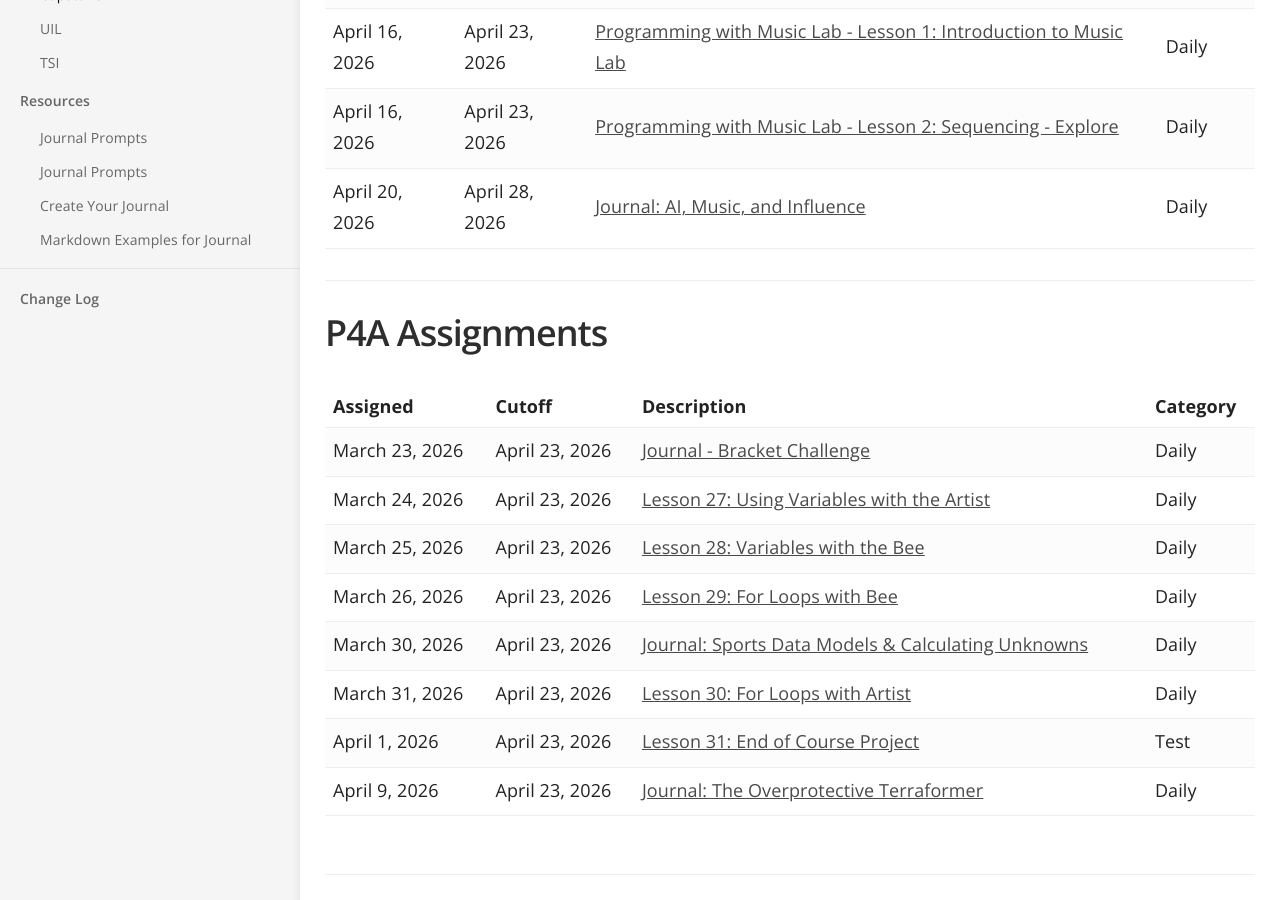
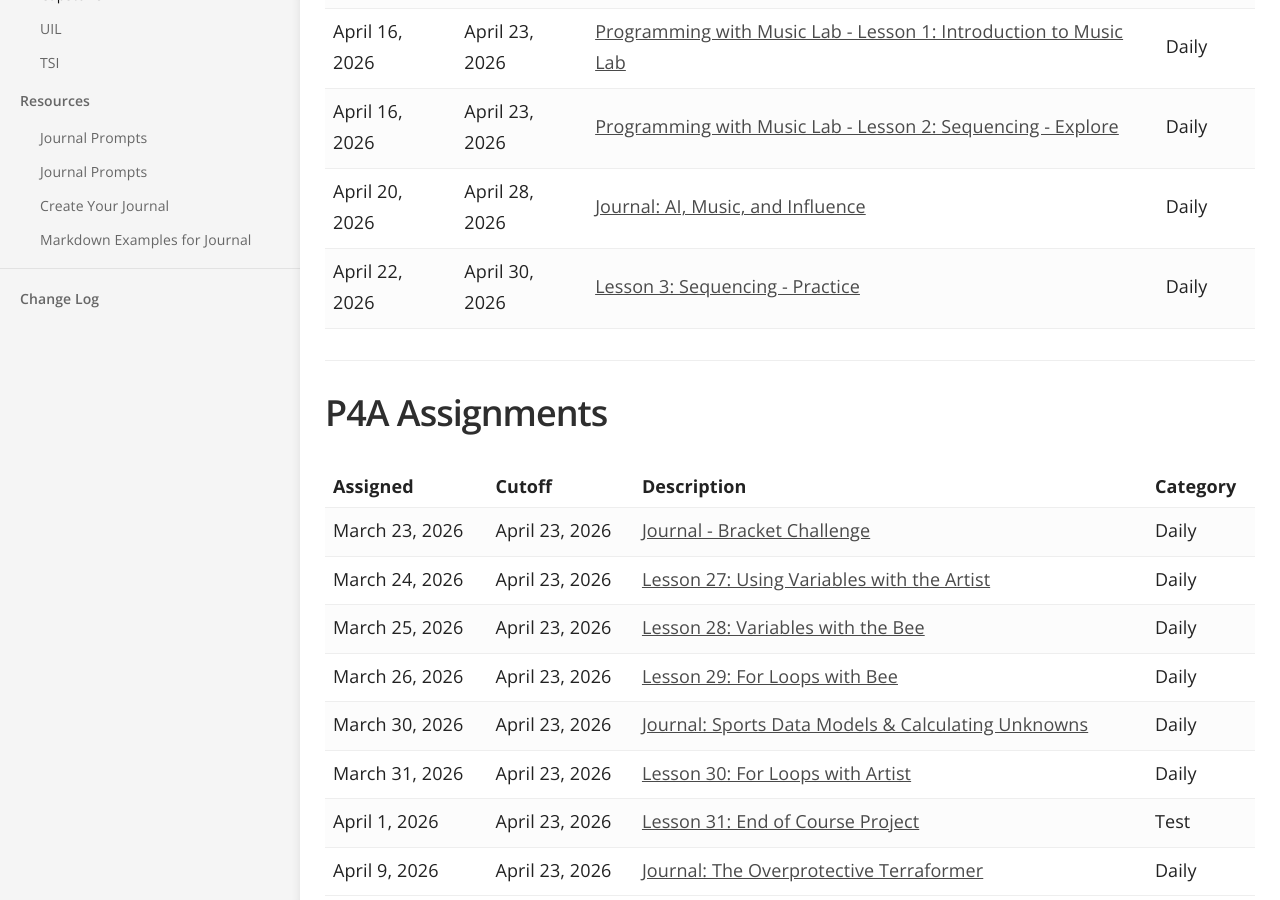
Before and after one commit to mswhitby/classroom, a Jekyll site: the page built from _docs/classes/1st.md, in a window 1280 px wide and 900 px high, scrolled down 446 px. Built offline with Jekyll 4.4.1, drawn with Linux system fonts in a browser that asks for light colours.

Commit message:
Updated lessons

```diff
--- a/_docs/classes/1st.md
+++ b/_docs/classes/1st.md
@@ -42,6 +42,14 @@ order: 1
     <td align="left"><a href="https://github.com/mswhitby/classroom/blob/main/_docs/classes/1st.md#april-20-2026">Journal: AI, Music, and Influence</a></td>
     <td align="left">Daily</td>
   </tr>
+
+  <tr>
+    <td align="left">April 22, 2026</td>
+    <td align="left">April 30, 2026</td>
+    <td align="left"><a href="https://github.com/mswhitby/classroom/blob/main/_docs/classes/1st.md#april-22-2026">Lesson 3: Sequencing - Practice</a></td>
+    <td align="left">Daily</td>
+  </tr>
+
 
 
 
```
